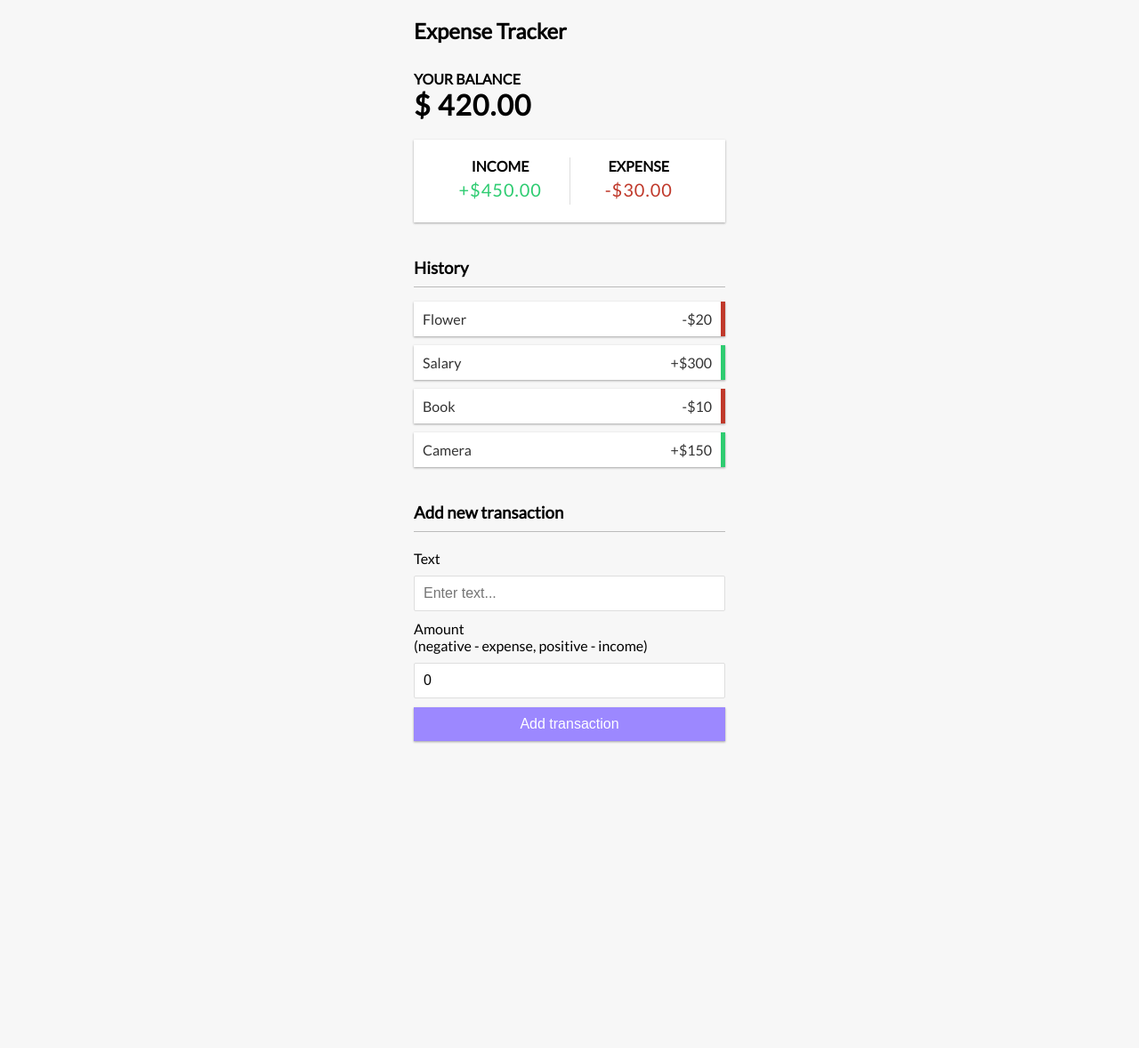
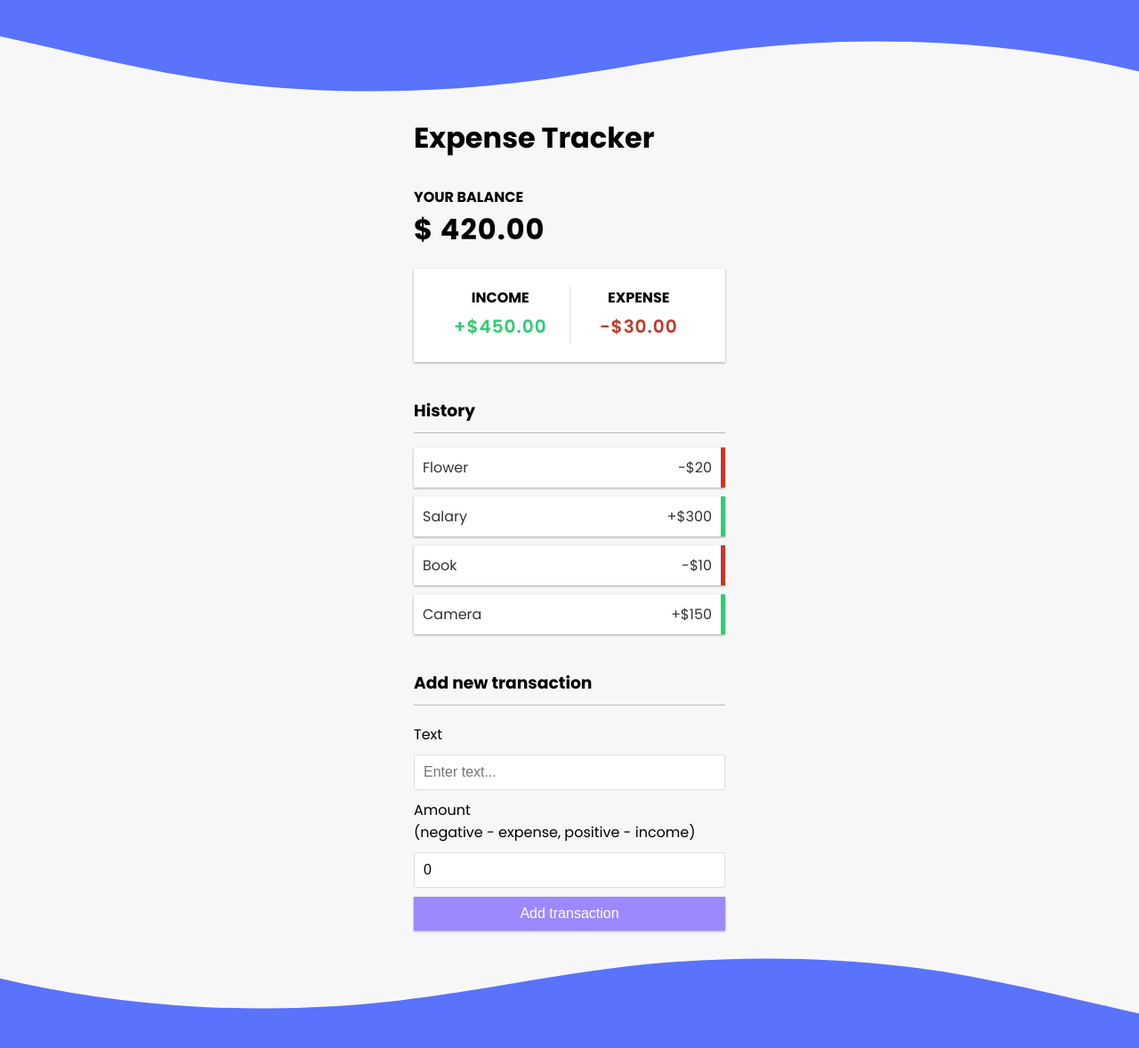
Before and after one commit to naina25/Expense-Tracker, a React (Create React App) app: page / in a window 1280 px wide. Shown: the whole page at 89% size. Before the commit the page ends 863 px from the top, so only its background shows below. Built offline with nearby package versions, Linux system fonts and the light colour scheme.

Commit message:
Add shape divider and its css

```diff
--- a/public/index.css
+++ b/public/index.css
@@ -1,11 +1,15 @@
+#root {
+  font-family: "Poppins", sans-serif;
+}
 .custom-shape-divider-top-1624549540 {
-  position: absolute;
+  position: relative;
   top: 0;
   left: 0;
   width: 100%;
   overflow: hidden;
   line-height: 0;
   transform: rotate(180deg);
+  z-index: -1;
 }
 
 .custom-shape-divider-top-1624549540 svg {
@@ -20,12 +24,13 @@
 }
 
 .custom-shape-divider-bottom-1624549917 {
-  position: absolute;
+  position: relative;
   bottom: 0;
   left: 0;
   width: 100%;
   overflow: hidden;
   line-height: 0;
+  z-index: -1;
 }
 
 .custom-shape-divider-bottom-1624549917 svg {
@@ -38,3 +43,46 @@
 .custom-shape-divider-bottom-1624549917 .shape-fill {
   fill: #5a73fc;
 }
+
+/* .custom-shape-divider-top-1624549540 {
+	position: relative;
+	top: 0;
+	left: 0;
+	width: 100%;
+	overflow: hidden;
+	line-height: 0;
+	transform: rotate(180deg);
+	z-index: -1;
+}
+
+.custom-shape-divider-top-1624549540 svg {
+	position: relative;
+	display: block;
+	width: calc(130% + 1.3px);
+	height: 104px;
+}
+
+.custom-shape-divider-top-1624549540 .shape-fill {
+	fill: #5a73fc;
+}
+
+.custom-shape-divider-bottom-1624549917 {
+	position: relative;
+	bottom: 0;
+	left: 0;
+	width: 100%;
+	overflow: hidden;
+	line-height: 0;
+	z-index: -1;
+}
+
+.custom-shape-divider-bottom-1624549917 svg {
+	position: relative;
+	display: block;
+	width: calc(130% + 1.3px);
+	height: 104px;
+}
+
+.custom-shape-divider-bottom-1624549917 .shape-fill {
+	fill: #5a73fc;
+} */
--- a/public/index.html
+++ b/public/index.html
@@ -9,11 +9,18 @@
       content="Web site created using create-react-app"
     />
     <title>Expense Tracker</title>
+    <link rel="preconnect" href="https://fonts.googleapis.com" />
+    <link rel="preconnect" href="https://fonts.gstatic.com" crossorigin />
+    <link
+      href="https://fonts.googleapis.com/css2?family=Poppins:wght@400;500;600;700&display=swap"
+      rel="stylesheet"
+    />
+
     <link rel="stylesheet" href="index.css" />
   </head>
   <body>
     <noscript>You need to enable JavaScript to run this app.</noscript>
-    <!-- <div class="custom-shape-divider-top-1624549540">
+    <div class="custom-shape-divider-top-1624549540">
       <svg
         data-name="Layer 1"
         xmlns="http://www.w3.org/2000/svg"
@@ -25,9 +32,11 @@
           class="shape-fill"
         ></path>
       </svg>
-    </div> -->
+    </div>
+
     <div id="root"></div>
-    <!-- <div class="custom-shape-divider-bottom-1624549917">
+
+    <div class="custom-shape-divider-bottom-1624549917">
       <svg
         data-name="Layer 1"
         xmlns="http://www.w3.org/2000/svg"
@@ -39,6 +48,6 @@
           class="shape-fill"
         ></path>
       </svg>
-    </div> -->
+    </div>
   </body>
 </html>
--- a/src/App.css
+++ b/src/App.css
@@ -66,10 +66,12 @@ h4 {
 
 .money.plus {
   color: #2ecc71;
+  font-weight: 600;
 }
 
 .money.minus {
   color: #c0392b;
+  font-weight: 600;
 }
 
 label {
@@ -149,3 +151,8 @@ input[type="number"] {
 .list li:hover .delete-btn {
   opacity: 1;
 }
+
+.header {
+  font-weight: 700;
+  font-size: 2rem;
+}
--- a/src/components/Header.js
+++ b/src/components/Header.js
@@ -1,9 +1,10 @@
 import React from "react";
+import "../App.css";
 
 const Header = () => {
   return (
     <div>
-      <h2>Expense Tracker</h2>
+      <h2 className="header">Expense Tracker</h2>
     </div>
   );
 };
```
